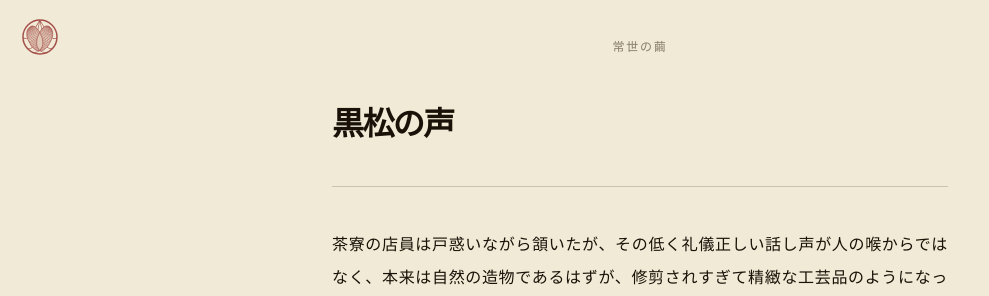
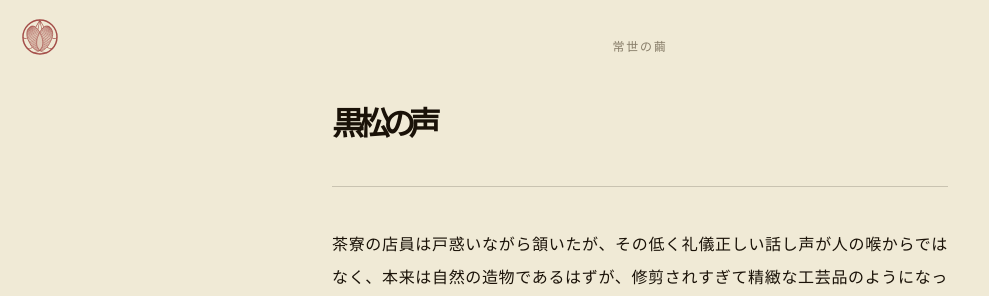
Before and after one commit to AriaYura/eternalnessstudy, a Jekyll site: the page built from posts/black-pine.md, in a window 1280 px wide. Shown: the top 296 px of the page, without its empty margins (0-989 px from the left). Built offline with Jekyll 4.4.1, drawn with Linux system fonts in a browser that asks for light colours; some web fonts are replaced.

Commit message:
adjust letter spacing to -0.2em for post and catalog

```diff
--- a/_layouts/catalog.html
+++ b/_layouts/catalog.html
@@ -65,7 +65,7 @@
       font-family: 'Zen Old Mincho', serif;
       font-size: 2.25rem;
       font-weight: 700;
-      letter-spacing: -0.15em;
+      letter-spacing: -0.2em;
       color: var(--ink);
       display: block;
       margin-bottom: 0.5rem;
--- a/_layouts/post.html
+++ b/_layouts/post.html
@@ -64,7 +64,7 @@
       font-family: 'Zen Old Mincho', serif;
       font-size: 2rem;
       font-weight: 700;
-      letter-spacing: -0.05em;
+      letter-spacing: -0.2em;
       line-height: 1.3;
       margin-bottom: 2.5rem;
     }
```
